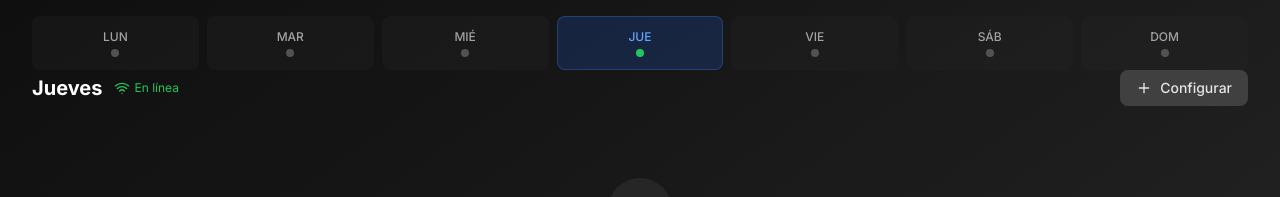
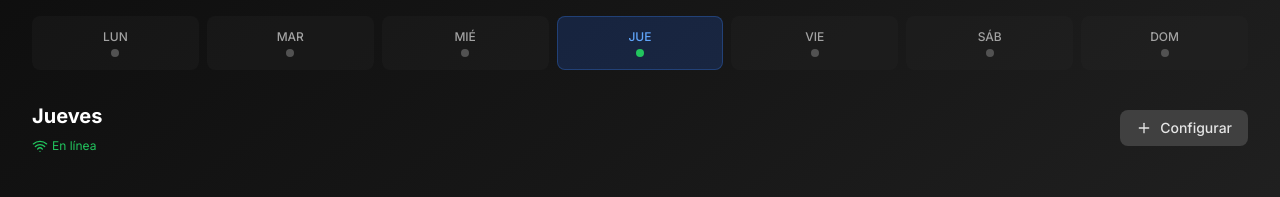
Before and after one commit to FerBendala/gym-bro, a React (Vite) app: page / in a window 1280 px wide. Shown: the part 351-548 px from the top of the page. Built offline with nearby package versions, Linux system fonts and the light colour scheme; no server answers; the database is empty.

Commit message:
redesign all app - change spaces

```diff
--- a/src/components/exercise-list/components/exercise-list-content.tsx
+++ b/src/components/exercise-list/components/exercise-list-content.tsx
@@ -64,7 +64,7 @@ const SortableExerciseCard: React.FC<SortableExerciseCardProps> = ({
       <div className="absolute left-1 top-1/2 -translate-y-1/2 w-1 h-8 bg-blue-500/30 rounded-full opacity-0 group-hover:opacity-60 transition-opacity duration-200" />
 
       {/* ExerciseCard con padding left para el handle */}
-      <div className="pl-4 group-hover:pl-6 transition-all duration-200">
+      <div className="group-hover:pl-4 transition-all duration-200">
         <ExerciseCard
           assignment={assignment}
           onRecord={onRecord}
@@ -122,7 +122,7 @@ export const ExerciseListContent: React.FC<ExerciseListContentProps> = ({
     <div
       className={`relative ${isDragging ? 'bg-blue-500/5 rounded-xl' : ''} transition-all duration-200`}
       style={{ touchAction: isDragging ? 'none' : 'auto' }}
-    >ss
+    >
       {/* Indicador visual de zona de drop */}
       {isDragging && (
         <div className="absolute inset-0 border-2 border-dashed border-blue-500/50 rounded-xl bg-blue-500/5 pointer-events-none">
--- a/src/components/exercise-list/components/exercise-list-header.tsx
+++ b/src/components/exercise-list/components/exercise-list-header.tsx
@@ -14,13 +14,13 @@ export const ExerciseListHeader: React.FC<ExerciseListHeaderProps> = ({
   hasExercises = false
 }) => {
   return (
-    <div className="flex items-center justify-between mb-6">
+    <div className="flex items-center justify-between mb-6 mt-8">
       <div className="flex items-center space-x-3">
+        <div className="flex flex-col space-y-2">
           <h2 className="text-xl font-bold text-white capitalize">
             {dayOfWeek}
           </h2>
-        <ConnectionIndicator isOnline={isOnline} />
-
+          <div className="flex items-center space-x-4">
             {/* Tooltip de drag and drop */}
             {hasExercises && (
               <div className="flex items-center space-x-2 text-xs text-gray-400 bg-gray-800/50 px-2 py-1 rounded-lg">
@@ -29,6 +29,10 @@ export const ExerciseListHeader: React.FC<ExerciseListHeaderProps> = ({
                 <span className="sm:hidden">Arrastra</span>
               </div>
             )}
+            <ConnectionIndicator isOnline={isOnline} />
+          </div>
+        </div>
+
       </div>
       <Button onClick={onOpenAdmin} variant="secondary" size="sm">
         <Plus className="w-4 h-4 mr-2" />
```
Lines whose indentation alone changed are shown as unchanged.
